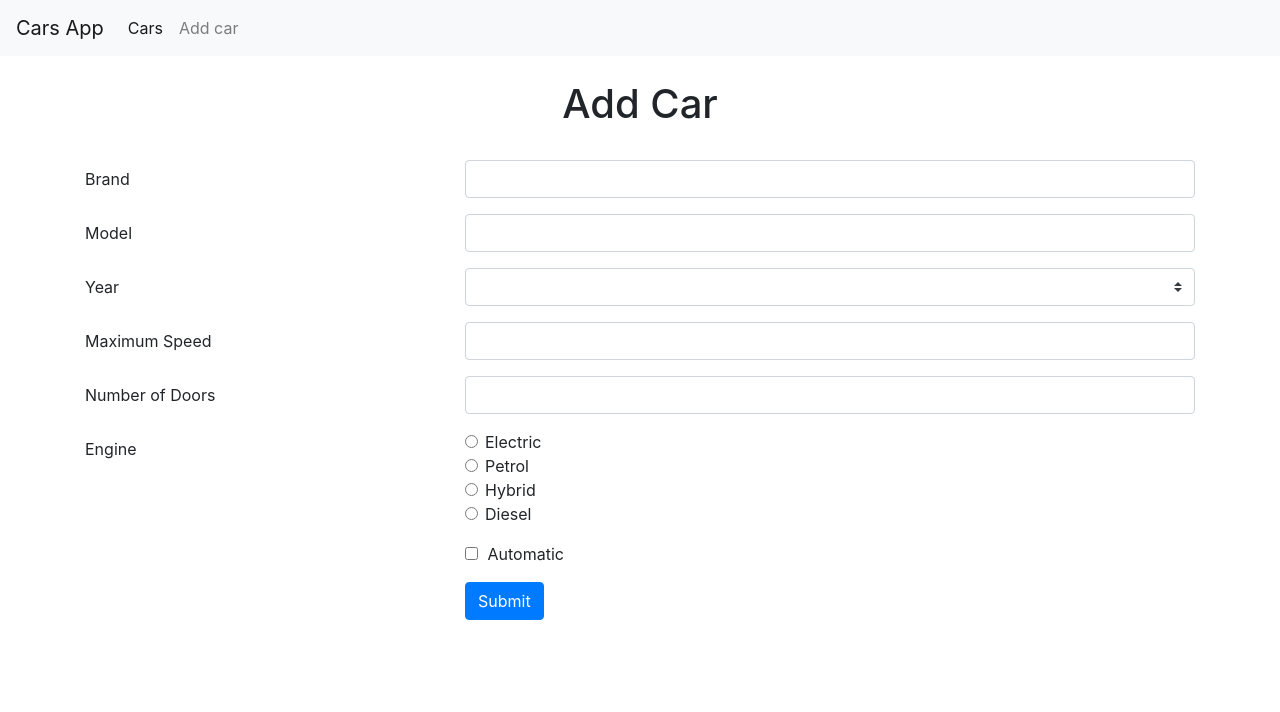
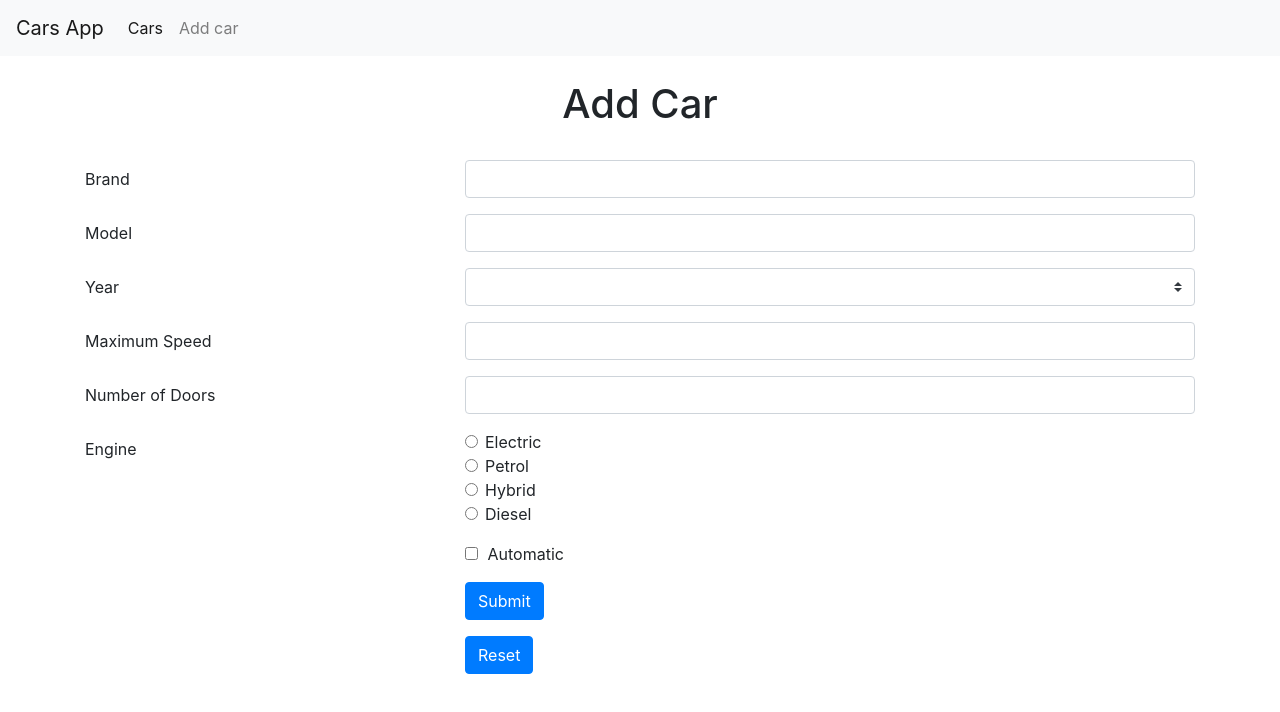
Before and after one commit to NatasaRadovanovic/cars-app, a Vue app: page /add-car in a window 1280 px wide. Shown: the top 712 px of the page. Built offline with nearby package versions, Linux system fonts and the light colour scheme.

Commit message:
exercise4

```diff
--- a/src/components/AddCar.vue
+++ b/src/components/AddCar.vue
@@ -79,6 +79,11 @@
         <button name="submit" type="submit" class="btn btn-primary">Submit</button>
       </div>
     </div>
+    <div class="form-group row">
+      <div class="offset-4 col-8">
+        <button  @click="reset "name="reset" type="reset" class="btn btn-primary">Reset</button>
+      </div>
+    </div>
   </form>
   </div>
 </template>
@@ -107,6 +112,10 @@ export default {
         console.log(this.$router);
       })
       .catch(err => console.log(err))
+    },
+
+    reset(car){
+        this.car = {}
     }
   }
 
--- a/src/components/AppCars.vue
+++ b/src/components/AppCars.vue
@@ -1,6 +1,6 @@
 <template>
   <div>
-  <h2>App Cars</h2>
+  <h2 style="text-align:center">App Cars</h2>
    <div
    class="list-group-item list-group-item"
    v-for="(car, key) in cars" :key="key"
@@ -11,7 +11,7 @@
     Max Speed {{ car.maxSpeed }} <br>
    Is Automatic {{ car.isAutomatic }} <br>
    Engine {{ car.engine }} <br>
-  Number of doors: {{ car.numberOfDoors }} <br>
+    Numner of Doors: {{ car.numberOfDoors }} <br>
    </div>
   </div>
 </template>
```
